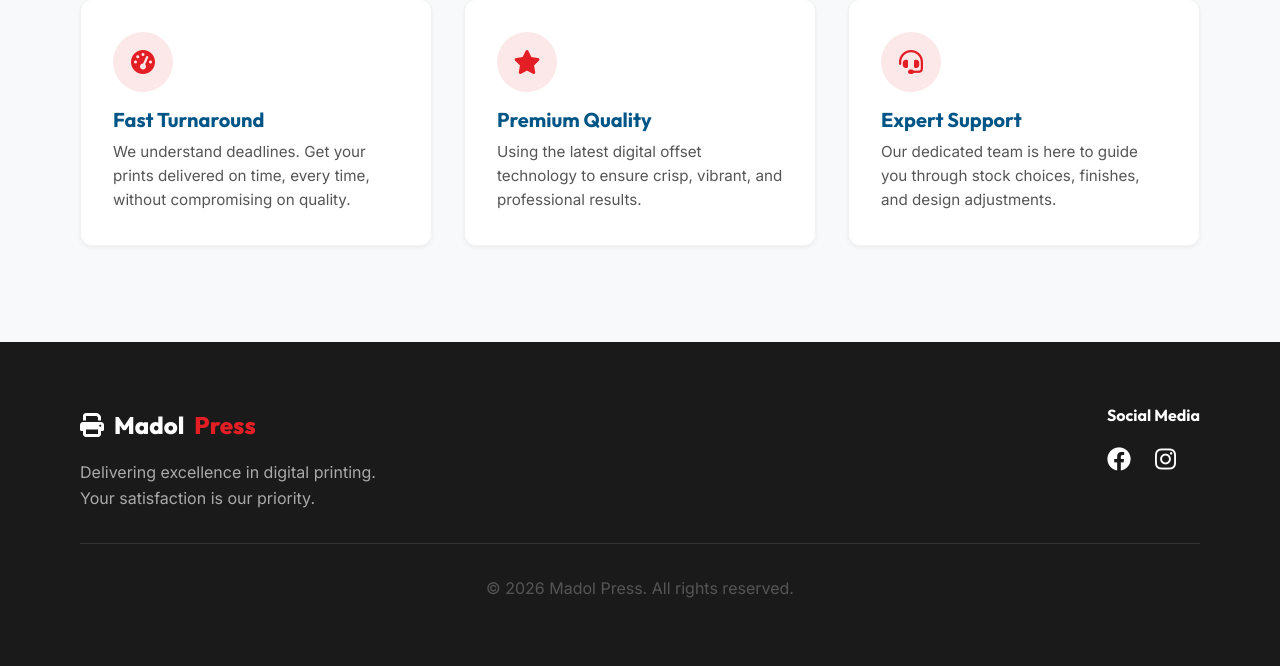
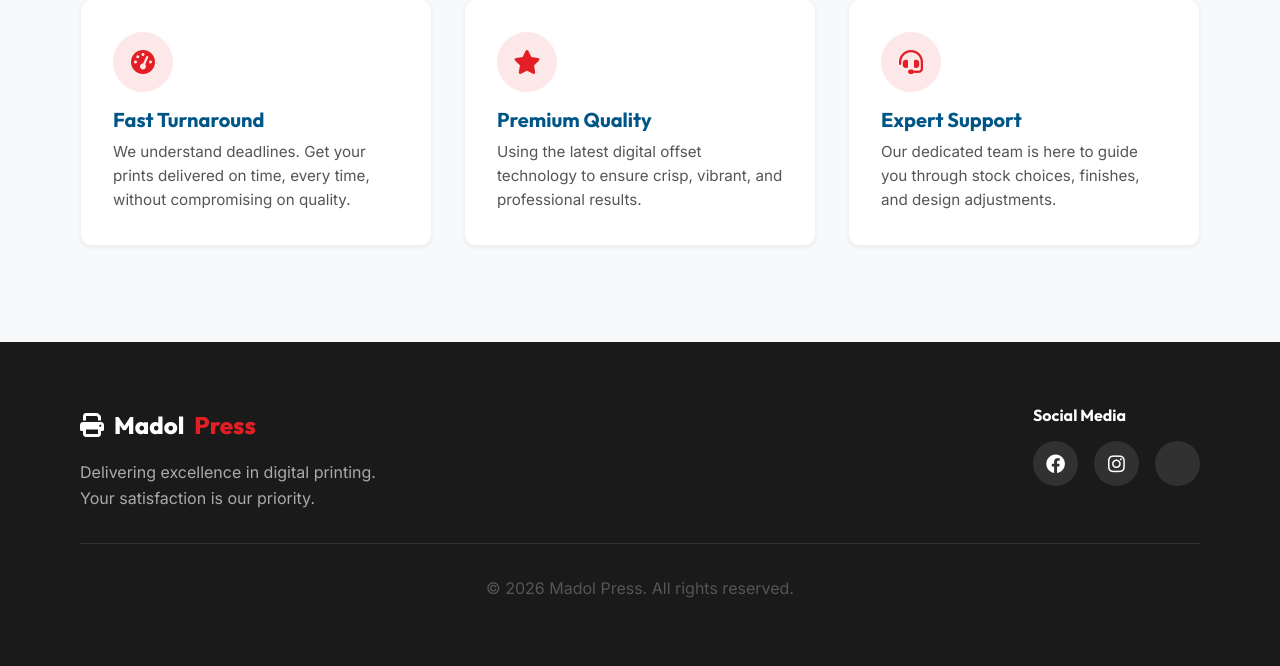
Before and after one commit to danokolojnr-commits/MADOL-PRESS, a PHP site: page / in a window 1280 px wide. Shown: the part 881-1547 px from the top of the page. Run offline with PHP 8.4, Linux system fonts and the light colour scheme.

Commit message:
Fix hover effects conflict with AOS and implement social bubble icons in footer

```diff
--- a/css/style.css
+++ b/css/style.css
@@ -361,9 +361,9 @@ img {
 }
 
 .feature-card:hover {
-    transform: translateY(-5px);
+    transform: translateY(-10px) !important;
     box-shadow:
-        0 8px 25px rgba(0, 0, 0, 0.1),
+        0 12px 30px rgba(0, 0, 0, 0.12),
         0 0 25px rgba(227, 30, 36, 0.35),
         0 0 50px rgba(0, 85, 135, 0.15);
     border-color: rgba(227, 30, 36, 0.4);
@@ -406,12 +406,12 @@ img {
 }
 
 .hover-card:hover {
-    transform: translateY(-8px);
+    transform: translateY(-12px) !important;
     box-shadow:
-        0 12px 30px rgba(0, 0, 0, 0.12),
-        0 0 25px rgba(227, 30, 36, 0.35),
-        0 0 50px rgba(0, 85, 135, 0.15);
-    border-color: rgba(227, 30, 36, 0.4);
+        0 15px 35px rgba(0, 0, 0, 0.15),
+        0 0 30px rgba(227, 30, 36, 0.4),
+        0 0 60px rgba(0, 85, 135, 0.2);
+    border-color: rgba(227, 30, 36, 0.5);
 }
 
 body.dark-mode .hover-card:hover {
@@ -694,3 +694,28 @@ body.dark-mode .badge-blue {
 body.dark-mode .manager-img {
     box-shadow: 20px 20px 0 #4A90E2;
 }
+
+/* Social Bubbles */
+.social-bubble {
+    width: 45px;
+    height: 45px;
+    background: rgba(255, 255, 255, 0.1);
+    border-radius: 50%;
+    display: flex;
+    align-items: center;
+    justify-content: center;
+    transition: var(--transition);
+    color: white !important;
+    text-decoration: none;
+}
+
+.social-bubble:hover {
+    background: var(--primary-red);
+    transform: translateY(-5px) scale(1.1);
+    box-shadow: 0 5px 15px rgba(227, 30, 36, 0.4);
+    color: white !important;
+}
+
+.social-bubble i {
+    font-size: 1.2rem;
+}
--- a/index.html
+++ b/index.html
@@ -141,12 +141,12 @@
                 </div>
                 <div>
                     <h4 style="color: white; margin-bottom: 1rem;">Social Media</h4>
-                    <div style="display: flex; gap: 1.5rem; font-size: 1.5rem;">
-                        <a href="#" style="color: white;" aria-label="Facebook"><i
+                    <div style="display: flex; gap: 1rem;">
+                        <a href="#" class="social-bubble" aria-label="Facebook"><i
                                 class="fa-brands fa-facebook"></i></a>
-                        <a href="#" style="color: white;" aria-label="Instagram"><i
+                        <a href="#" class="social-bubble" aria-label="Instagram"><i
                                 class="fa-brands fa-instagram"></i></a>
-                        <a href="#" style="color: white;" aria-label="X (Twitter)"><i
+                        <a href="#" class="social-bubble" aria-label="X (Twitter)"><i
                                 class="fa-brands fa-x-twitter"></i></a>
                     </div>
                 </div>
```
Also changed, not shown: about.html (+4 -4 lines), contact.html (+4 -4 lines), founder.html (+4 -4 lines), products.html (+4 -4 lines).
